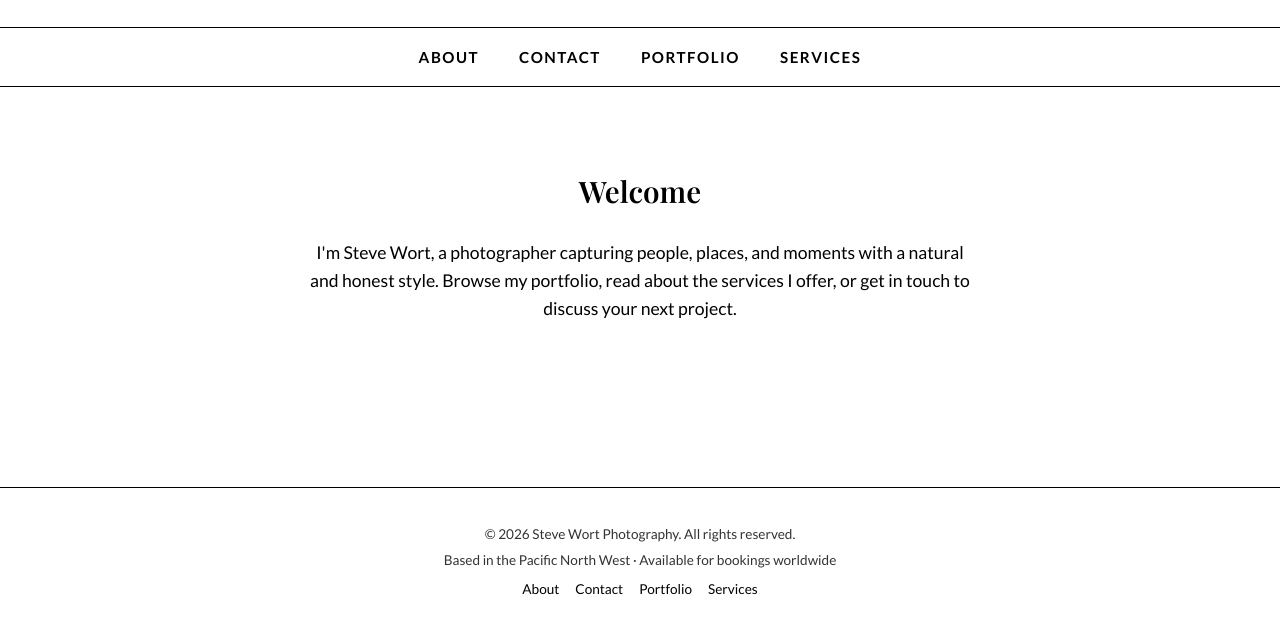
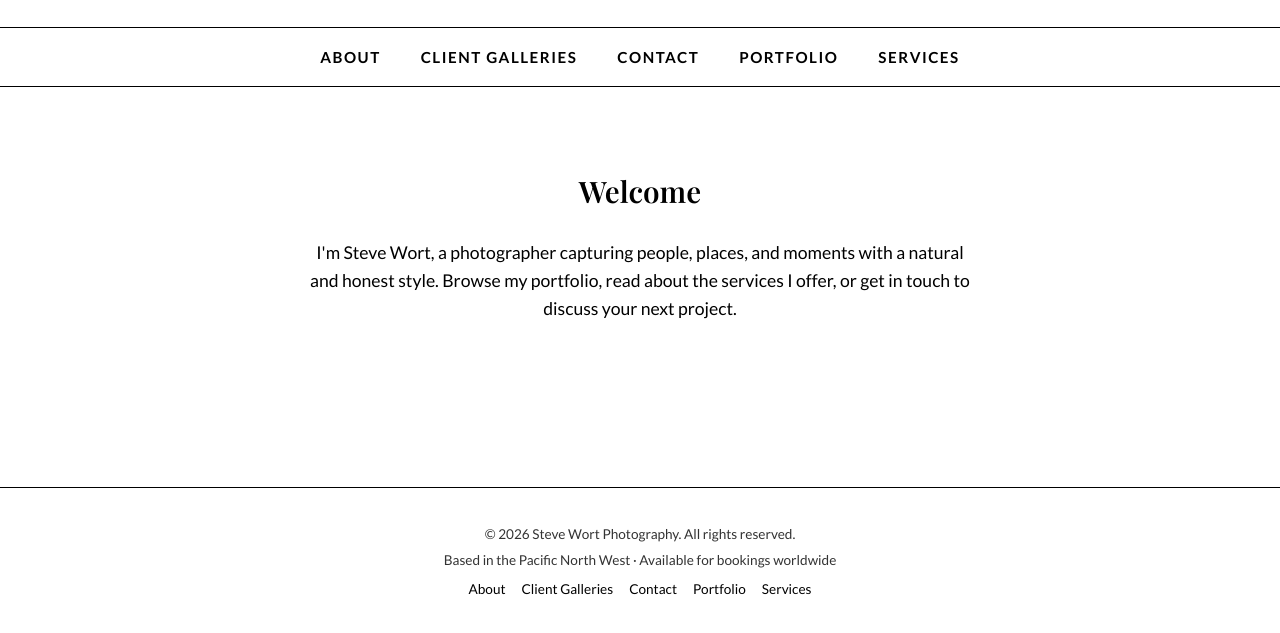
Before and after one commit to StevenWort/SWP-Website, a plain HTML site: page index.html in a window 1280 px wide. Shown: the part 107-740 px from the top of the page. Drawn offline with nearby package versions, Linux system fonts and the light colour scheme.

Commit message:
Add Client Galleries link to Pixieset in nav and footer
The link opens in a new tab. The footer links are now built from
NAV_LINKS so the nav and footer stay in sync, and footer links no
longer wrap mid-label on narrow screens.

Co-Authored-By: Claude Opus 5.5 <noreply@anthropic.com>

```diff
--- a/css/style.css
+++ b/css/style.css
@@ -254,6 +254,7 @@ form.contact-form button:hover {
 
 .site-footer .footer-links a {
   margin: 0 0.5rem;
+  white-space: nowrap;
 }
 
 @media (max-width: 480px) {
--- a/js/components.js
+++ b/js/components.js
@@ -4,6 +4,7 @@
 (function () {
   var NAV_LINKS = [
     { href: 'about.html', label: 'About' },
+    { href: 'https://stevewortphotography.pixieset.com', label: 'Client Galleries', external: true },
     { href: 'contact.html', label: 'Contact' },
     { href: 'portfolio.html', label: 'Portfolio' },
     { href: 'services.html', label: 'Services' }
@@ -14,11 +15,16 @@
     return path === '' ? 'index.html' : path;
   }
 
+  // External links (e.g. Pixieset) open in a new tab so visitors keep the site open.
+  function linkAttrs(link) {
+    return link.external ? ' target="_blank" rel="noopener"' : '';
+  }
+
   function renderHeader() {
     var page = currentPage();
     var navItems = NAV_LINKS.map(function (link) {
       var activeClass = link.href === page ? ' class="active"' : '';
-      return '<li><a href="' + link.href + '"' + activeClass + '>' + link.label + '</a></li>';
+      return '<li><a href="' + link.href + '"' + activeClass + linkAttrs(link) + '>' + link.label + '</a></li>';
     }).join('');
 
     return (
@@ -30,15 +36,14 @@
 
   function renderFooter() {
     var year = new Date().getFullYear();
+    var footerLinks = NAV_LINKS.map(function (link) {
+      return '<a href="' + link.href + '"' + linkAttrs(link) + '>' + link.label + '</a>';
+    }).join('');
+
     return (
       '<p>&copy; ' + year + ' Steve Wort Photography. All rights reserved.</p>' +
       '<p>Based in the Pacific North West &middot; Available for bookings worldwide</p>' +
-      '<p class="footer-links">' +
-      '<a href="about.html">About</a>' +
-      '<a href="contact.html">Contact</a>' +
-      '<a href="portfolio.html">Portfolio</a>' +
-      '<a href="services.html">Services</a>' +
-      '</p>'
+      '<p class="footer-links">' + footerLinks + '</p>'
     );
   }
 
```
